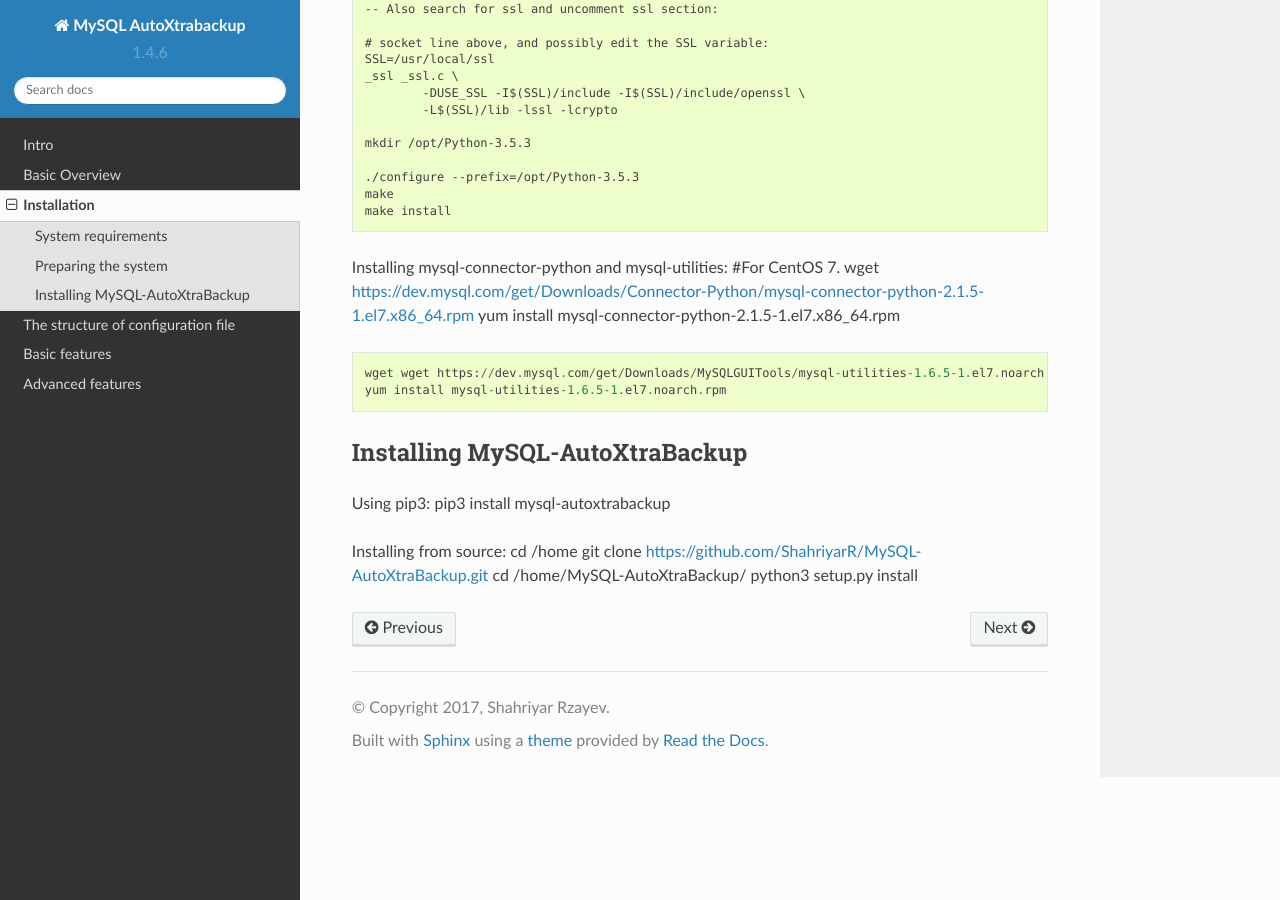
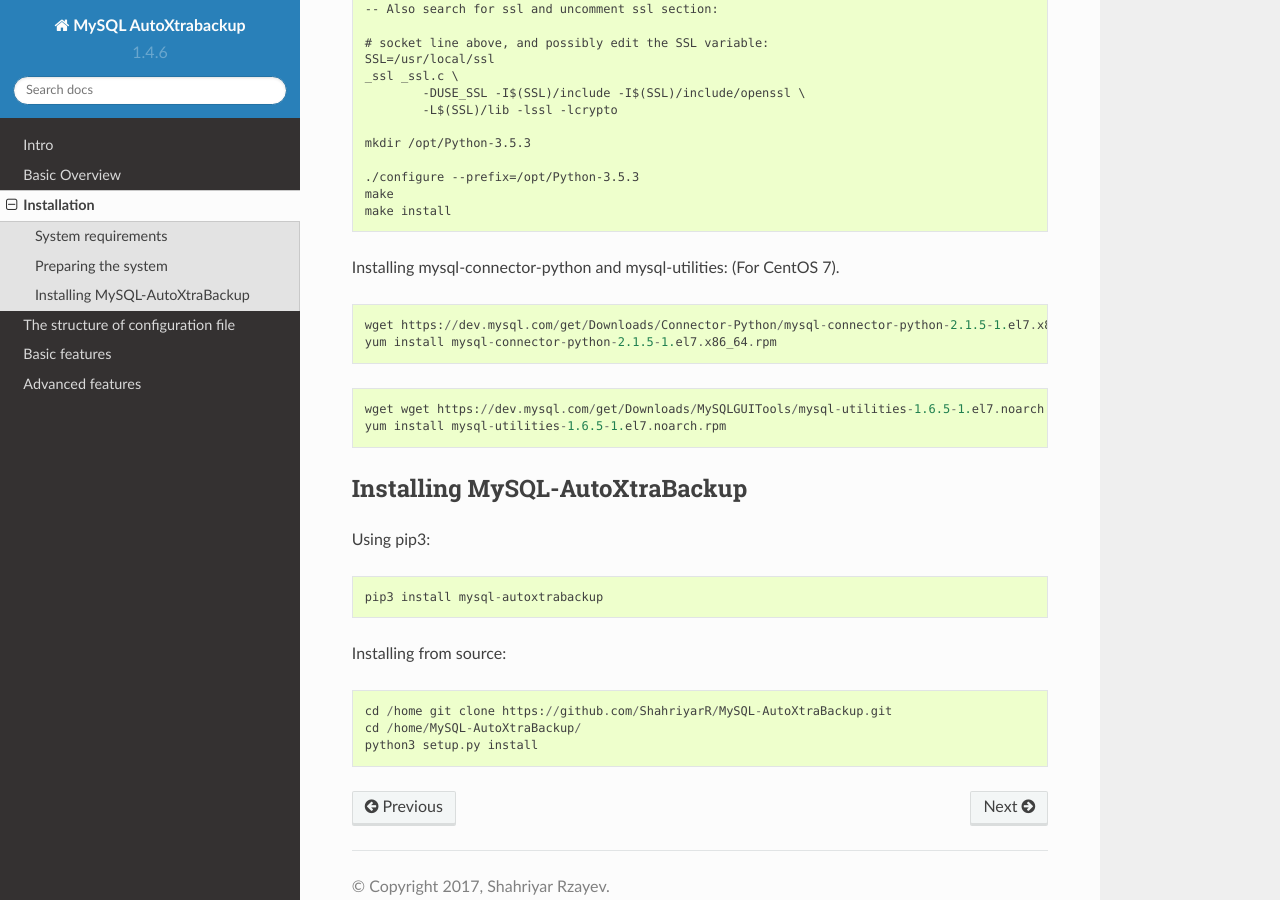
Before and after one commit to ShahriyarR/MySQL-AutoXtraBackup, a Sphinx documentation site: the page built from docs/installation.rst, in a window 1280 px wide and 900 px high, scrolled down 931 px. Built offline with Sphinx 7.4.7 and the Read the Docs theme 2.0.0, drawn with Linux system fonts in a browser that asks for light colours.

Commit message:
Updated the documentation

```diff
--- a/docs/installation.rst
+++ b/docs/installation.rst
@@ -56,10 +56,12 @@ Installing Python 3 from source:
     make
     make install
 
-Installing mysql-connector-python and mysql-utilities: #For CentOS 7.
-wget
-https://dev.mysql.com/get/Downloads/Connector-Python/mysql-connector-python-2.1.5-1.el7.x86\_64.rpm
-yum install mysql-connector-python-2.1.5-1.el7.x86\_64.rpm
+Installing mysql-connector-python and mysql-utilities:
+(For CentOS 7).
+::
+
+    wget https://dev.mysql.com/get/Downloads/Connector-Python/mysql-connector-python-2.1.5-1.el7.x86_64.rpm
+    yum install mysql-connector-python-2.1.5-1.el7.x86_64.rpm
 
 ::
 
@@ -69,8 +71,16 @@ yum install mysql-connector-python-2.1.5-1.el7.x86\_64.rpm
 Installing MySQL-AutoXtraBackup
 -------------------------------
 
-Using pip3: pip3 install mysql-autoxtrabackup
+Using pip3:
 
-Installing from source: cd /home git clone
-https://github.com/ShahriyarR/MySQL-AutoXtraBackup.git cd
-/home/MySQL-AutoXtraBackup/ python3 setup.py install
+::
+
+    pip3 install mysql-autoxtrabackup
+
+Installing from source:
+
+::
+
+    cd /home git clone https://github.com/ShahriyarR/MySQL-AutoXtraBackup.git
+    cd /home/MySQL-AutoXtraBackup/
+    python3 setup.py install
```
Also changed, not shown: docs/advance_features.rst (+40 -37 lines), docs/basic_features.rst (+6 -7 lines), docs/basic_overview.rst (+15 -7 lines), docs/config_file.rst (+6 -6 lines), docs/intro.rst (+12 -10 lines).
